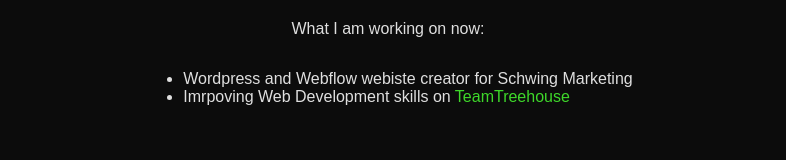
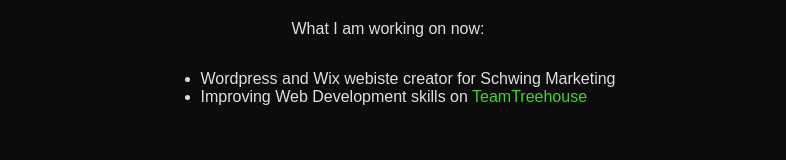
Before and after one commit to Eric-Christine/Personal-Site, a plain HTML site: page index.html in a window 1280 px wide. Shown: the part 1512-1672 px from the top of the page, without its empty margins (252-1038 px from the left). Drawn offline with Linux system fonts and the light colour scheme; some packages are replaced by stand-ins of ours; a web font is replaced by a local one.

Commit message:
updated what i am working on now section

```diff
--- a/index.html
+++ b/index.html
@@ -184,8 +184,8 @@
         <h4 class="title">Currently</h4>
         <p>What I am working on now:</p>
         <ul class="align-left">
-          <li>Wordpress and Webflow webiste creator for Schwing Marketing</li>
-          <li>Imrpoving Web Development skills on <a href="http://referrals.trhou.se/ericchristine">TeamTreehouse</a>
+          <li>Wordpress and Wix webiste creator for Schwing Marketing</li>
+          <li>Improving Web Development skills on <a href="http://referrals.trhou.se/ericchristine">TeamTreehouse</a>
           </li>
         </ul>
       </article>
```
